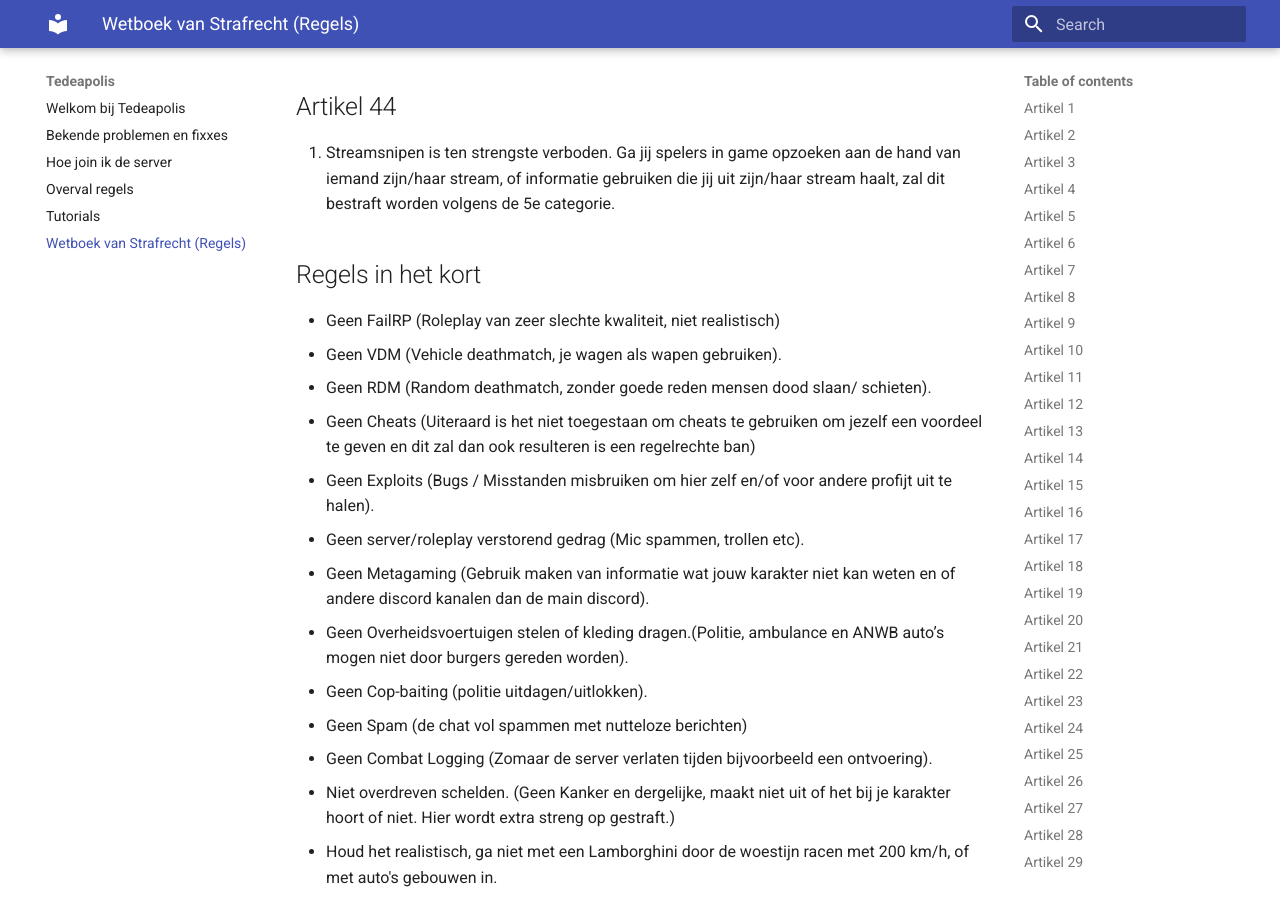
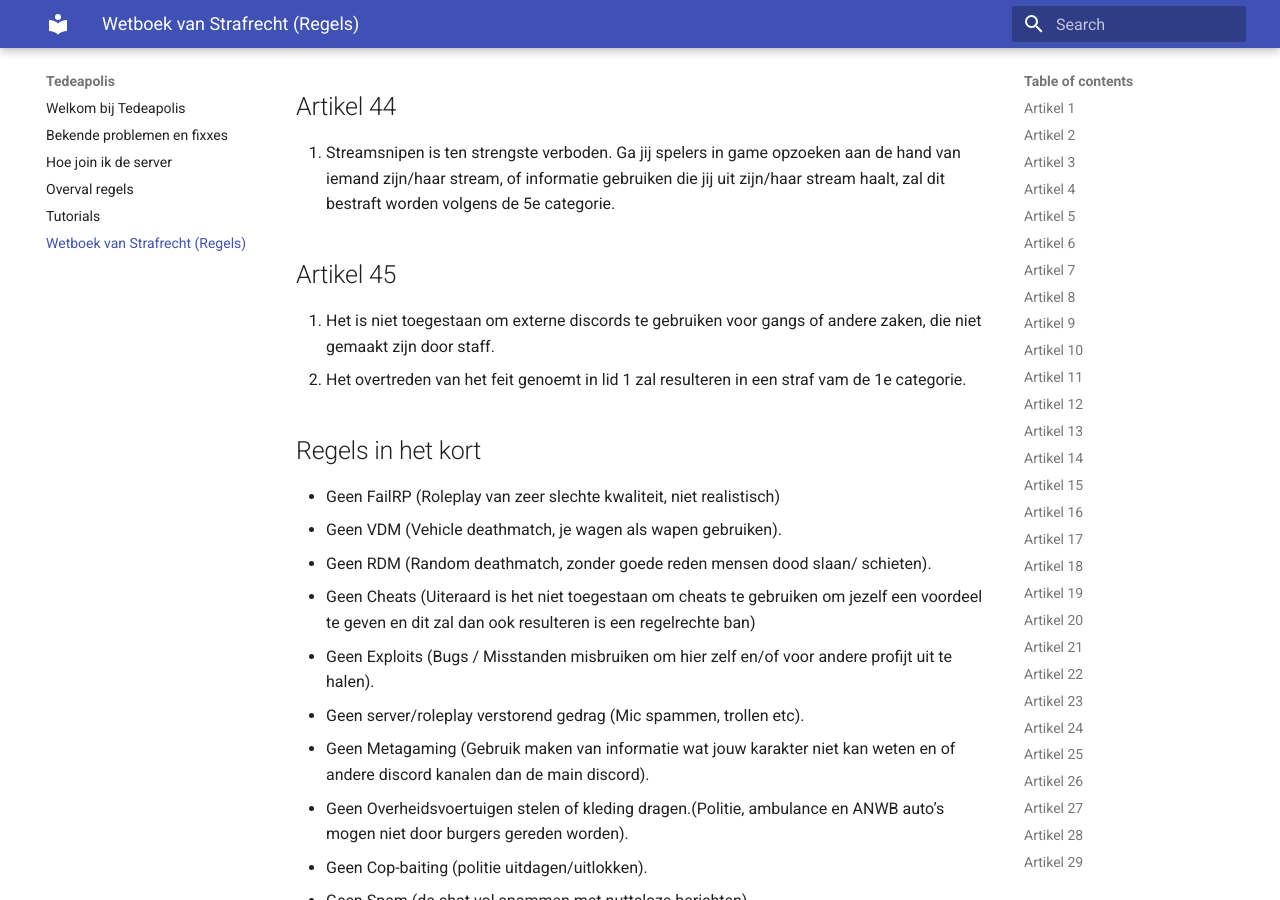
Before and after one commit to Tedeapolis/Tedeapolis, an MkDocs documentation site: the page built from docs/Wetboek.md, in a window 1280 px wide and 900 px high, scrolled down 12517 px. Built offline with MkDocs 1.6.1 and Material for MkDocs 9.7.7, drawn with Linux system fonts in a browser that asks for light colours.

Commit message:
Artikel 45
Regels voor externe discords

```diff
--- a/docs/Wetboek.md
+++ b/docs/Wetboek.md
@@ -295,6 +295,11 @@ Bodycam beelden zijn op de volgende manier toegestaan
 
 1. Streamsnipen is ten strengste verboden. Ga jij spelers in game opzoeken aan de hand van iemand zijn/haar stream, of informatie gebruiken die jij uit zijn/haar stream haalt, zal dit bestraft worden volgens de 5e categorie.
 
+## Artikel 45
+
+1. Het is niet toegestaan om externe discords te gebruiken voor gangs of andere zaken, die niet gemaakt zijn door staff.
+2. Het overtreden van het feit genoemt in lid 1 zal resulteren in een straf vam de 1e categorie.
+
 ## Regels in het kort
 
 * Geen FailRP (Roleplay van zeer slechte kwaliteit, niet realistisch)
```
